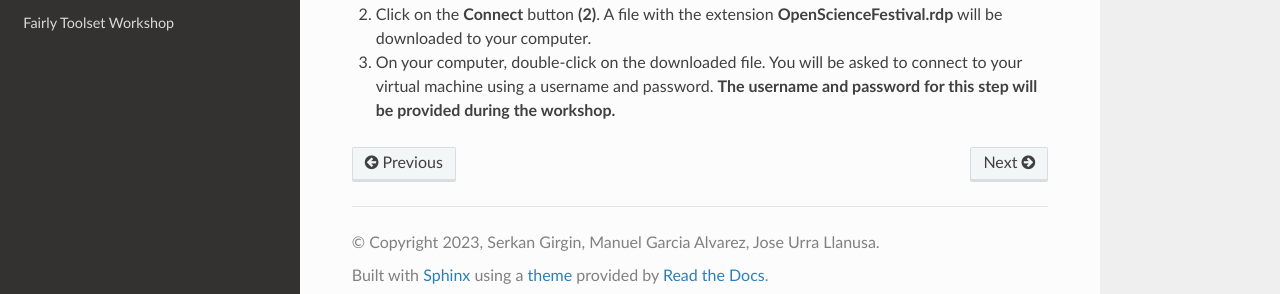
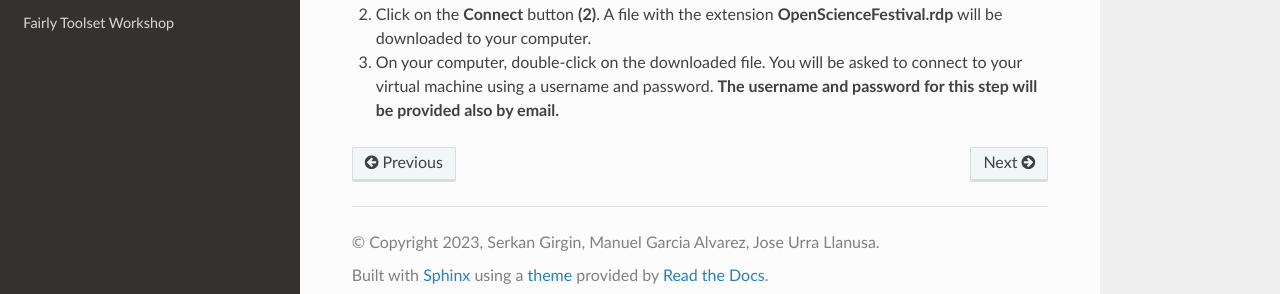
Before and after one commit to ITC-CRIB/fairly, a Sphinx documentation site: the page built from docs/osf2023.rst, in a window 1280 px wide and 900 px high, scrolled down 1843 px. Shown: the part 588-882 px from the top of the window. Built offline with Sphinx 7.4.7 and the Read the Docs theme 2.0.0, drawn with Linux system fonts in a browser that asks for light colours.

Commit message:
Update osf2023.rst

```diff
--- a/docs/osf2023.rst
+++ b/docs/osf2023.rst
@@ -47,4 +47,4 @@ On the day of the workshop, you can access the virtual machine using a remote de
 
 2. Click on the **Connect** button **(2)**. A file with the extension **OpenScienceFestival.rdp** will be downloaded to your computer.
 
-3. On your computer, double-click on the downloaded file. You will be asked to connect to your virtual machine using a username and password. **The username and password for this step will be provided during the workshop.**
+3. On your computer, double-click on the downloaded file. You will be asked to connect to your virtual machine using a username and password. **The username and password for this step will be provided also by email.**
```
